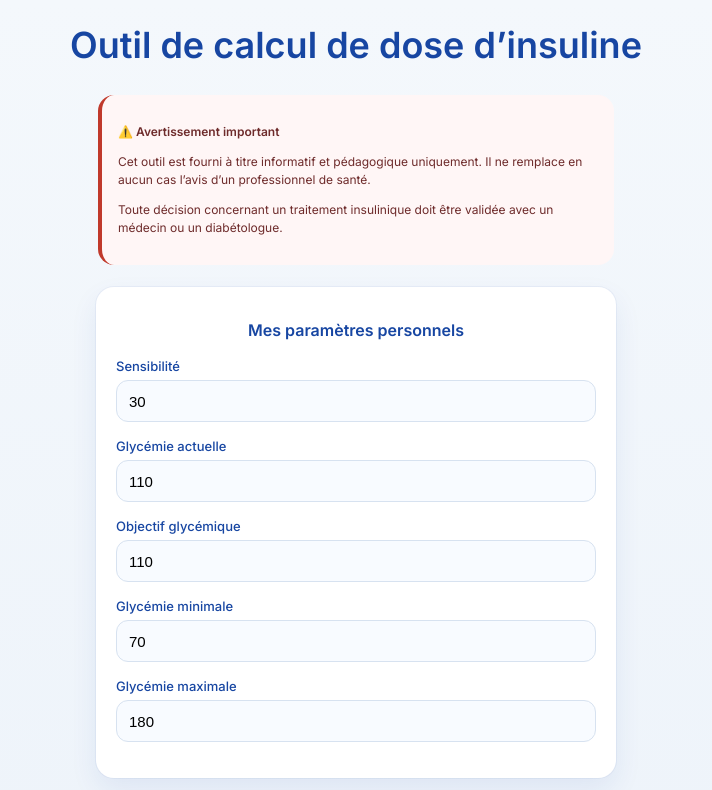
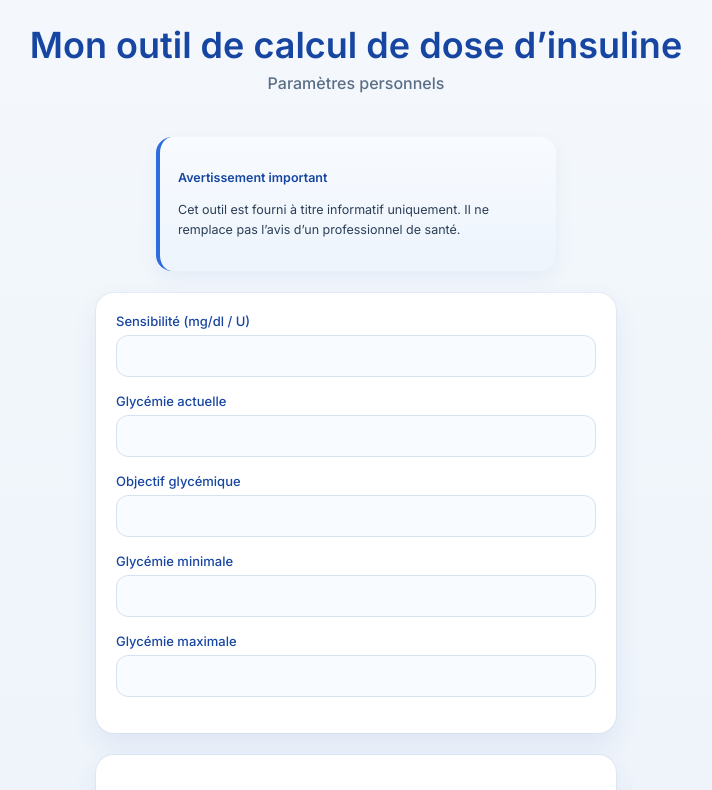
Before and after one commit to desdemone/calculateur-insuline, a React (Create React App) app: page / in a window 1280 px wide. Shown: the top 790 px of the page, without its empty margins (284-996 px from the left). Built offline with nearby package versions, Linux system fonts and the light colour scheme.

Commit message:
raz input + warning p2

```diff
--- a/src/App.css
+++ b/src/App.css
@@ -128,25 +128,34 @@ select:focus {
 }
 
 /* ===================================== */
-/* MEDICAL DISCLAIMER */
+/* MEDICAL DISCLAIMER – PREMIUM VERSION */
 /* ===================================== */
 
 .medical-disclaimer {
   width: 100%;
-  background: #FFF6F6;
+  max-width: 360px;
+  margin: 0 auto 22px;
+
+  background: linear-gradient(180deg, #F8FBFF 0%, #EDF4FC 100%);
   border-radius: 16px;
-  padding: 16px;
-  margin-bottom: 22px;
-  border-left: 4px solid #C0392B;
-  font-size: 12px;
-  line-height: 1.5;
-  color: #6E2B2B;
+  padding: 18px;
+
+  border-left: 4px solid #2D6CDF;
+
+  font-size: 12.5px;
+  line-height: 1.6;
+  color: #2B3E55;
+
+  box-shadow:
+    0 8px 20px rgba(23, 70, 162, 0.06);
 }
 
 .medical-disclaimer-title {
   font-weight: 600;
-  margin-bottom: 6px;
+  margin-bottom: 8px;
+  color: #1746A2;
 }
+
 
 /* ===================================== */
 /* BUTTON */
@@ -204,3 +213,13 @@ button:hover {
     max-width: 480px;
   }
 }
+@media (max-width: 480px) {
+
+  .medical-disclaimer,
+  .medical-warning {
+    padding: 14px;
+    font-size: 12px;
+    border-radius: 14px;
+  }
+
+}
--- a/src/App.js
+++ b/src/App.js
@@ -5,17 +5,16 @@ import Page2 from "./Page2";
 
 function App() {
   // États globaux (NOMBRES UNIQUEMENT)
-  const [sensitivity, setSensitivity] = useState(30);       // mg/dl / U
-  const [glucoseTarget, setGlucoseTarget] = useState(110);  // mg/dl
-  const [glucoseMax, setGlucoseMax] = useState(180);        // mg/dl
-  const [glucoseMin, setGlucoseMin] = useState(70);         // mg/dl
+const [sensitivity, setSensitivity] = useState("");
+const [glucoseTarget, setGlucoseTarget] = useState("");
+const [glucoseMin, setGlucoseMin] = useState("");
+const [glucoseMax, setGlucoseMax] = useState("");
+const [ratioMatin, setRatioMatin] = useState("");
+const [ratioMidi, setRatioMidi] = useState("");
+const [ratioSoir, setRatioSoir] = useState("");
+const [activeInsulin, setActiveInsulin] = useState("");
+const [glycemia, setGlycemia] = useState("");
 
-  const [activeInsulin, setActiveInsulin] = useState(0);
-  const [glycemia, setGlycemia] = useState(110); // mg/dl
-
-  const [ratioMatin, setRatioMatin] = useState(1.7);
-  const [ratioMidi, setRatioMidi] = useState(1.6);
-  const [ratioSoir, setRatioSoir] = useState(1.6);
 
 const router = createBrowserRouter([
     {
--- a/src/Page1.js
+++ b/src/Page1.js
@@ -13,60 +13,65 @@ function Page1({
   activeInsulin, setActiveInsulin,
   glycemia, setGlycemia,
 }) {
+
+  const handlePositiveChange = (setter) => (e) => {
+    const value = e.target.value;
+    if (value === "" || Number(value) >= 0) {
+      setter(value);
+    }
+  };
+
   return (
     <div className="App">
       <Header
-        title="Outil de calcul de dose d’insuline"
+        title="Mon outil de calcul de dose d’insuline"
+        subtitle="Paramètres personnels"
+      />
 
-      />
+      <div className="medical-disclaimer">
+        <div>
+          <p className="medical-disclaimer-title">
+            Avertissement important
+          </p>
+          <p>
+            Cet outil est fourni à titre informatif uniquement.
+            Il ne remplace pas l’avis d’un professionnel de santé.
+          </p>
+        </div>
+      </div>
 
       <div className="section">
 
-        <div className="medical-disclaimer">
-          <p className="medical-disclaimer-title">
-            ⚠️ Avertissement important
-          </p>
-          <p>
-            Cet outil est fourni à titre informatif et pédagogique uniquement.
-            Il ne remplace en aucun cas l’avis d’un professionnel de santé.
-          </p>
-          <p>
-            Toute décision concernant un traitement insulinique doit être validée
-            avec un médecin ou un diabétologue.
-          </p>
-        </div>
-
         <div className="card">
-          <h2 className="subtitle">Mes paramètres personnels</h2>
-
           <div className="field">
-            <label>Sensibilité </label>
+            <label>Sensibilité (mg/dl / U)</label>
             <input
               type="number"
+              min="0"
+              step="0.1"
               value={sensitivity}
-              onChange={(e) => setSensitivity(Number(e.target.value))}
+              onChange={handlePositiveChange(setSensitivity)}
             />
-
           </div>
 
           <div className="field">
             <label>Glycémie actuelle</label>
-            <div className="input-unit">
-              <input
-                type="number"
-                value={glycemia}
-                onChange={(e) => setGlycemia(Number(e.target.value))}
-              />
-
-            </div>
+            <input
+              type="number"
+              min="40"
+              max="500"
+              value={glycemia}
+              onChange={handlePositiveChange(setGlycemia)}
+            />
           </div>
 
           <div className="field">
             <label>Objectif glycémique</label>
             <input
               type="number"
+              min="0"
               value={glucoseTarget}
-              onChange={(e) => setGlucoseTarget(Number(e.target.value))}
+              onChange={handlePositiveChange(setGlucoseTarget)}
             />
           </div>
 
@@ -74,8 +79,9 @@ function Page1({
             <label>Glycémie minimale</label>
             <input
               type="number"
+              min="0"
               value={glucoseMin}
-              onChange={(e) => setGlucoseMin(Number(e.target.value))}
+              onChange={handlePositiveChange(setGlucoseMin)}
             />
           </div>
 
@@ -83,21 +89,24 @@ function Page1({
             <label>Glycémie maximale</label>
             <input
               type="number"
+              min="0"
               value={glucoseMax}
-              onChange={(e) => setGlucoseMax(Number(e.target.value))}
+              onChange={handlePositiveChange(setGlucoseMax)}
             />
           </div>
         </div>
 
         <div className="card">
+          <h2 className="subtitle">Insuline</h2>
 
           <div className="field">
             <label>Insuline active</label>
             <input
               type="number"
+              min="0"
               step="0.1"
               value={activeInsulin}
-              onChange={(e) => setActiveInsulin(Number(e.target.value))}
+              onChange={handlePositiveChange(setActiveInsulin)}
             />
           </div>
         </div>
@@ -109,9 +118,10 @@ function Page1({
             <label>Matin</label>
             <input
               type="number"
+              min="0"
               step="0.1"
               value={ratioMatin}
-              onChange={(e) => setRatioMatin(Number(e.target.value))}
+              onChange={handlePositiveChange(setRatioMatin)}
             />
           </div>
 
@@ -119,9 +129,10 @@ function Page1({
             <label>Midi</label>
             <input
               type="number"
+              min="0"
               step="0.1"
               value={ratioMidi}
-              onChange={(e) => setRatioMidi(Number(e.target.value))}
+              onChange={handlePositiveChange(setRatioMidi)}
             />
           </div>
 
@@ -129,14 +140,15 @@ function Page1({
             <label>Soir</label>
             <input
               type="number"
+              min="0"
               step="0.1"
               value={ratioSoir}
-              onChange={(e) => setRatioSoir(Number(e.target.value))}
+              onChange={handlePositiveChange(setRatioSoir)}
             />
           </div>
         </div>
 
-        <Link to="/page2" style={{ width: "100%" }}>
+        <Link to="/page2">
           <button>Accéder au calcul</button>
         </Link>
 
--- a/src/Page2.js
+++ b/src/Page2.js
@@ -6,22 +6,29 @@ import "./App.css";
 function Page2({
   sensitivity,
   glucoseTarget,
-  glucoseMax,
-  glucoseMin,
   ratioMatin,
   ratioMidi,
   ratioSoir,
   glycemia,
   activeInsulin,
 }) {
+
   /* ===== États locaux ===== */
   const [carbs100g, setCarbs100g] = useState("");
   const [quantity, setQuantity] = useState("");
   const [moment, setMoment] = useState("matin");
 
+  /* ===== Protection valeurs positives ===== */
+  const handlePositiveChange = (setter) => (e) => {
+    const value = e.target.value;
+    if (value === "" || Number(value) >= 0) {
+      setter(value);
+    }
+  };
+
   /* ===== Calcul glucides ===== */
   const carbsTotal =
-    carbs100g && quantity
+    carbs100g !== "" && quantity !== ""
       ? (Number(carbs100g) * Number(quantity)) / 100
       : null;
 
@@ -31,18 +38,27 @@ function Page2({
   if (moment === "midi") ratioSelected = ratioMidi;
   if (moment === "soir") ratioSelected = ratioSoir;
 
+  /* ===== Conversion sécurisée ===== */
+  const numericSensitivity = Math.max(0, Number(sensitivity));
+  const numericTarget = Math.max(0, Number(glucoseTarget));
+  const numericGlycemia = Math.max(0, Number(glycemia));
+  const numericActiveInsulin = Math.max(0, Number(activeInsulin));
+  const numericRatio = Math.max(0, Number(ratioSelected));
+
   /* ===== Dose repas ===== */
   const insulinMealDose =
-    carbsTotal !== null && ratioSelected > 0
-      ? (carbsTotal * ratioSelected) / 10
+    carbsTotal !== null && numericRatio > 0
+      ? (carbsTotal * numericRatio) / 10
       : null;
 
   /* ===== Correction glycémique ===== */
   const correctionDose =
-    glycemia > glucoseTarget && sensitivity > 0
+    numericGlycemia > numericTarget && numericSensitivity > 0
       ? Math.max(
           Math.min(
-          (glycemia - glucoseTarget) / sensitivity - activeInsulin,
+            (numericGlycemia - numericTarget) /
+              numericSensitivity -
+              numericActiveInsulin,
             10
           ),
           0
@@ -62,36 +78,41 @@ function Page2({
 
   return (
     <div className="App">
+
       <header className="header">
         <h1 className="title">Calcul des doses</h1>
       </header>
 
       <div className="section">
 
-        {/* 📊 Ratios */}
+        {/* 📊 RATIOS */}
         <RatiosCard
           ratioMatin={ratioMatin}
           ratioMidi={ratioMidi}
           ratioSoir={ratioSoir}
         />
 
-        {/* 🩸 Glycémie */}
+        {/* 🩸 GLYCÉMIE ACTUELLE */}
         <div className="card">
           <h2 className="subtitle">Glycémie actuelle</h2>
-          <p style={{ fontSize: "20px", textAlign: "center" }}>
-            <strong>{glycemia} mg/dl</strong>
+          <p style={{ textAlign: "center", fontSize: "20px" }}>
+            <strong>
+              {glycemia !== "" ? `${glycemia} mg/dl` : "—"}
+            </strong>
           </p>
         </div>
 
-        {/* 💉 Insuline active */}
+        {/* 💉 INSULINE ACTIVE */}
         <div className="card">
           <h2 className="subtitle">Insuline active</h2>
-          <p style={{ fontSize: "18px", textAlign: "center" }}>
-            <strong>{activeInsulin} U</strong>
+          <p style={{ textAlign: "center", fontSize: "18px" }}>
+            <strong>
+              {activeInsulin !== "" ? `${activeInsulin} U` : "—"}
+            </strong>
           </p>
         </div>
 
-        {/* 🍽️ Calcul glucides */}
+        {/* 🍽️ CALCUL GLUCIDES */}
         <div className="card">
           <h2 className="subtitle">Calculateur de glucides</h2>
 
@@ -108,26 +129,22 @@ function Page2({
 
           <div className="field">
             <label>Glucides pour 100 g</label>
-            <div className="input-unit">
             <input
               type="number"
+              min="0"
               value={carbs100g}
-                onChange={(e) => setCarbs100g(e.target.value)}
+              onChange={handlePositiveChange(setCarbs100g)}
             />
-              <span className="unit">g</span>
-            </div>
           </div>
 
           <div className="field">
             <label>Quantité consommée</label>
-            <div className="input-unit">
             <input
               type="number"
+              min="0"
               value={quantity}
-                onChange={(e) => setQuantity(e.target.value)}
+              onChange={handlePositiveChange(setQuantity)}
             />
-              <span className="unit">g</span>
-            </div>
           </div>
 
           <div className="field">
@@ -149,27 +166,65 @@ function Page2({
             </p>
           )}
         </div>
+
+        {/* ⚠️ AVERTISSEMENT */}
         {insulinMealDose !== null && (
-          <p className="medical-warning">
-            ⚠️ Outil d’aide au calcul – ne remplace pas un avis médical.
+  <div className="medical-disclaimer">
+    <div className="medical-warning-header">
+      <svg
+        width="18"
+        height="18"
+        viewBox="0 0 24 24"
+        fill="none"
+        xmlns="http://www.w3.org/2000/svg"
+        className="warning-icon"
+      >
+        <path
+          d="M12 9V13"
+          stroke="currentColor"
+          strokeWidth="2"
+          strokeLinecap="round"
+        />
+        <circle
+          cx="12"
+          cy="17"
+          r="1"
+          fill="currentColor"
+        />
+        <path
+          d="M10.29 3.86L1.82 18A2 2 0 003.55 21H20.45A2 2 0 0022.18 18L13.71 3.86A2 2 0 0010.29 3.86Z"
+          stroke="currentColor"
+          strokeWidth="2"
+        />
+      </svg>
+
+      <span className="medical-disclaimer-title">
+        Avertissement
+      </span>
+    </div>
+
+    <p>
+      Outil d’aide au calcul — ne remplace pas un avis médical.
+      Toute décision thérapeutique doit être validée avec un professionnel de santé.
     </p>
+  </div>
 )}
 
 
 
-        {/* 🧮 Résumé */}
+        {/* 🧮 RÉSUMÉ */}
         {roundedTotalDose !== null && (
           <div className="card">
             <h2 className="subtitle">Résumé du calcul</h2>
 
             <p>
-              Dose repas estimée:
+              Dose repas estimée :
               <strong> {insulinMealDose.toFixed(2)} U</strong>
             </p>
 
             {correctionDose > 0 && (
               <p>
-                Correction glycémique conseillée:
+                Correction glycémique :
                 <strong> {correctionDose.toFixed(2)} U</strong>
               </p>
             )}
@@ -177,13 +232,13 @@ function Page2({
             <hr />
 
             <p style={{ fontSize: "22px", textAlign: "center" }}>
-              👉  Estimation de la dose totale
+              👉 Estimation de la dose totale :
               <strong> {roundedTotalDose} U</strong>
             </p>
           </div>
         )}
 
-        {/* 🔙 Retour */}
+        {/* 🔙 RETOUR */}
         <Link to="/">
           <button>Retour aux paramètres</button>
         </Link>
```
Lines whose indentation alone changed are shown as unchanged.
